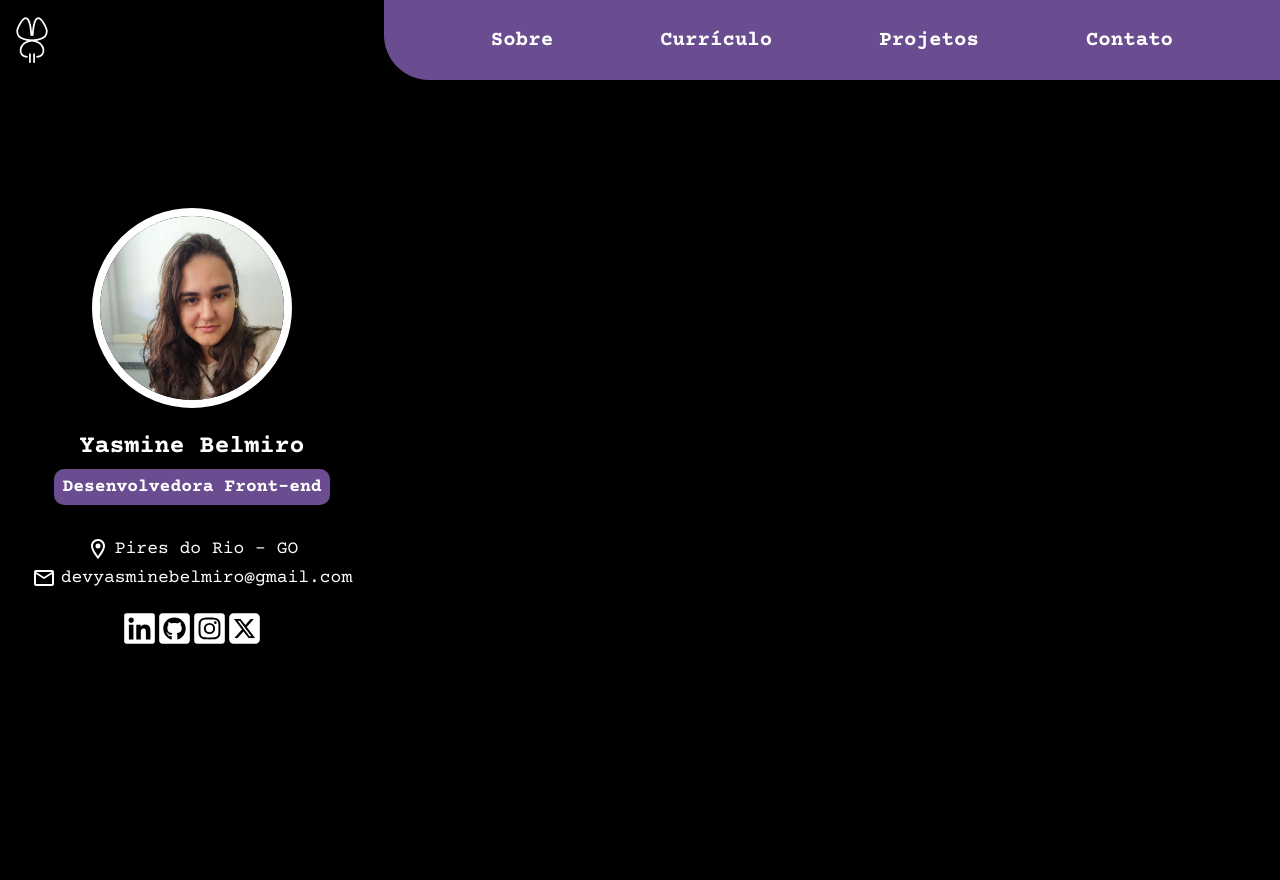
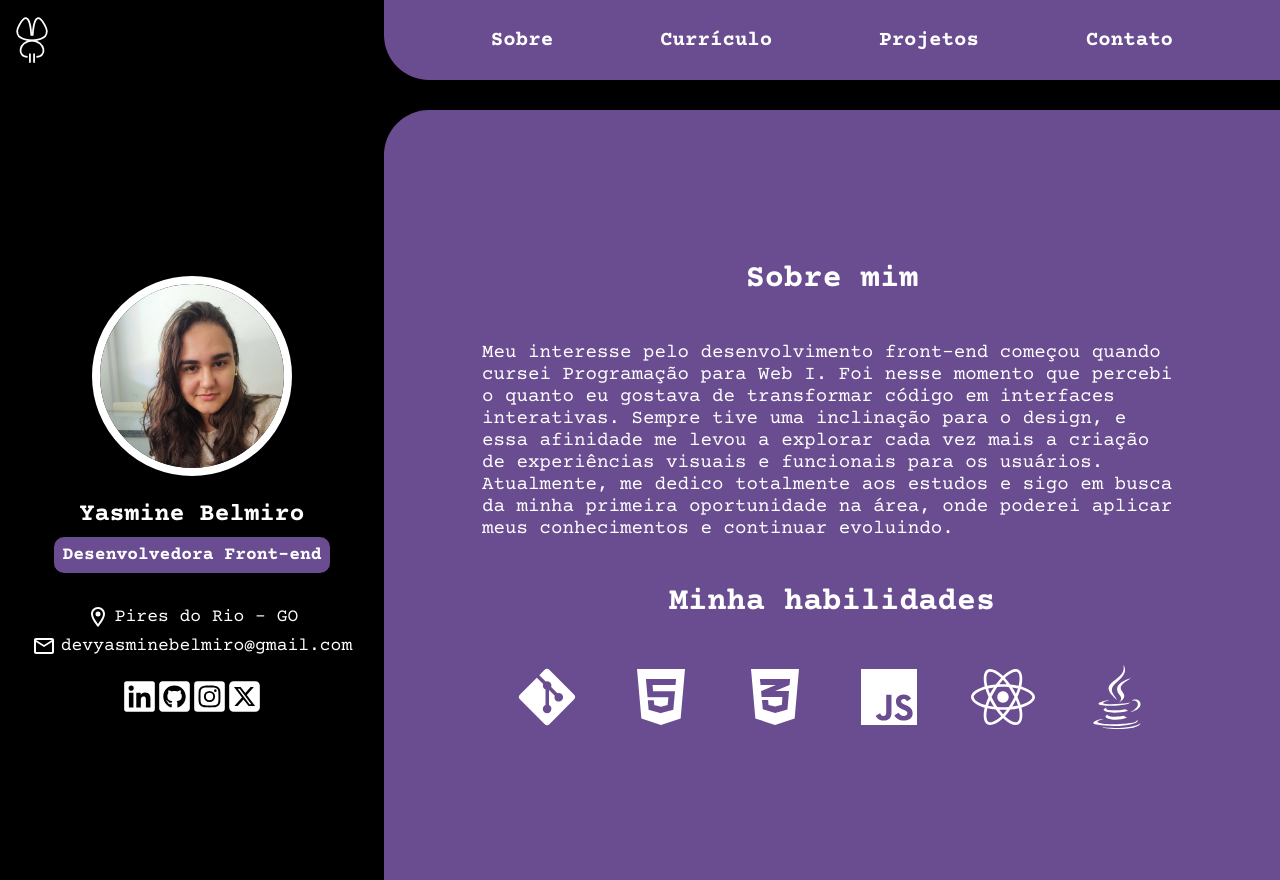
Before and after one commit to yasminebelmiro/portfolio, a React (Vite) app: page / in a window 1280 px wide. Before the commit the page ends 800 px from the top, so only its background shows below. Built offline with nearby package versions, Linux system fonts and the light colour scheme.

Commit message:
refactorç refatoração da pagina principal

```diff
--- a/src/App.jsx
+++ b/src/App.jsx
@@ -7,21 +7,24 @@ import Projects from "./pages/Projects/projects";
 import Contacts from "./pages/Contacts/contacts";
 import Header from "./components/Header/Header";
 import Home from "./pages/Home/Home";
+import { GlobalContainer } from "./global";
 
 const App = () => {
   return (
     <BrowserRouter>
       <Header />
       <Outlet />
+      <GlobalContainer>
+        <Home />
         <Routes>
-        <Route path="/" element={<Home />} />
-        <Route path="/sobre" element={<About />} />
+          <Route path="/" element={<About />} />
           <Route path="/curriculo" element={<Cv />} />
           <Route path="/projetos" element={<Projects />} />
           <Route path="/projetos/aplicacoes/" element={<Projects />} />
           <Route path="/projetos/protitipagem/" element={<Projects />} />
           <Route path="/contatos" element={<Contacts />} />
         </Routes>
+      </GlobalContainer>
     </BrowserRouter>
   );
 };
--- a/src/components/Header/Header.jsx
+++ b/src/components/Header/Header.jsx
@@ -1,6 +1,5 @@
 import React, { useEffect, useState } from "react";
 import Logo from "../../assets/bunny-solid.svg";
-import { Link } from "react-router-dom";
 import { HeaderContainer, Image, Item, Left, Right } from "./style";
 
 const Header = () => {
@@ -16,7 +15,7 @@ const Header = () => {
   }, []);
 
   const itemsMenu = [
-    { id: 1, title: "Sobre", path: "/sobre" },
+    { id: 1, title: "Sobre", path: "/" },
     { id: 2, title: "Currículo", path: "/curriculo" },
     { id: 3, title: "Projetos", path: "/projetos" },
     { id: 4, title: "Contato", path: "/contato" },
--- a/src/global.jsx
+++ b/src/global.jsx
@@ -1,4 +1,4 @@
-import { createGlobalStyle } from "styled-components";
+import styled, { createGlobalStyle } from "styled-components";
 
 export const GlobalStyle = createGlobalStyle`
 
@@ -19,5 +19,14 @@ export const GlobalStyle = createGlobalStyle`
 body{
 background-color:black;
 font-family: "Courier Prime", serif;
+
 }
 `;
+
+export const GlobalContainer = styled.div`
+ display: flex;
+  flex-direction: row;
+  width: 100vw;
+  height: 100vh;
+  padding-top: 30px;
+`
--- a/src/pages/About/style.jsx
+++ b/src/pages/About/style.jsx
@@ -3,77 +3,40 @@ import { Fa42Group } from "react-icons/fa6";
 import styled from "styled-components";
 
 export const AboutContainer = styled.section`
+  width: 70%;
+  height: 100%;
   display: flex;
   flex-direction: column;
   justify-content: center;
   align-items: center;
-  color: var(--white);
-  padding: 3% 13%;
+  color: white;
+  background-color: var(--purple);
+  border-radius: 45px 0px 0px 0px;
 `;
 
 export const Title = styled.h1`
-  font-size: 2.5rem;
+  font-size: 2rem;
   margin-bottom: 5%;
-
-  @media (max-width: 900px) {
-    font-size: 2rem;
-  }
-
-  @media (max-width: 600px) {
-    font-size: 1.5rem;
-  }
 `;
 
 export const Description = styled.p`
   font-size: 1.2rem;
-  text-align: center;
-  max-width: 800px;
-
-  @media (max-width: 900px) {
-    font-size: 1rem;
-  }
-
-  @media (max-width: 600px) {
-    text-align: start;
-  }
+  max-width: 700px;
 `;
 
 export const Subtitle = styled.h2`
-  font-size: 2.5rem;
+  font-size: 2rem;
   margin: 5% 0;
-
-  @media (max-width: 900px) {
-    font-size: 2rem;
-  }
-
-  @media (max-width: 600px) {
-    font-size: 1.5rem;
-  }
 `;
 
 export const LangageContent = styled.div`
-  width: 100%;
   display: flex;
-  background-color: var(--purple-300);
-  padding: 5%;
-  border-radius: 40px;
   gap: 50px;
   justify-content: center;
   align-items: center;
-
-  @media (max-width: 600px) {
-    padding: 10%;
-    display: grid;
-    grid-template-columns: repeat(auto-fit, minmax(60px, 1fr));
-    gap: 15px;
-    place-items: center;
-  }
 `;
 
 export const Icon = styled.div`
   font-size: 4rem;
-  color: var(--white);
-  display: flex;
-  align-items: center;
-  justify-content: center;
+  color: white;
 `;
--- a/src/pages/Home/style.jsx
+++ b/src/pages/Home/style.jsx
@@ -2,12 +2,13 @@ import styled from "styled-components";
 
 export const HomeContainer = styled.section`
 width: 30%;
+height: 100%;
 display: flex;
 flex-direction: column;
 justify-content: center;
 align-items: center;
 color: white;
-padding: 10% 2%;
+
 `;
 
 export const Image = styled.img`
```
Lines whose indentation alone changed are shown as unchanged.
